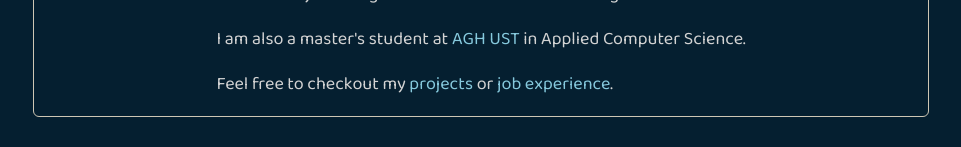
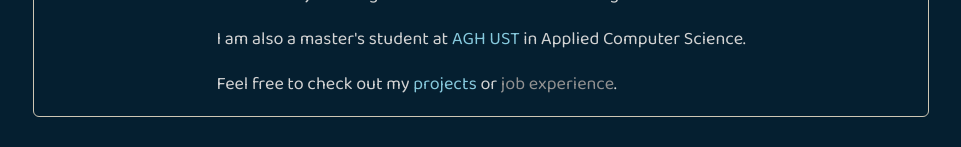
Before and after one commit to vis4rd/vis4rd.github.io, a Vue app: page /home in a window 1280 px wide. Shown: the part 410-557 px from the top of the page, without its empty margins (159-1120 px from the left). Built offline with nearby package versions, Linux system fonts and the light colour scheme.

Commit message:
Simplify NavigationLink to allow its usage outside of NavigationBar

```diff
--- a/src/components/NavigationBar.vue
+++ b/src/components/NavigationBar.vue
@@ -20,6 +20,8 @@
         flex-direction: row;
         place-content: center;
 
+        gap: 1rem;
+
         width: 100%;
 
         margin: 0;
--- a/src/components/NavigationLink.vue
+++ b/src/components/NavigationLink.vue
@@ -28,8 +28,6 @@
 </script>
 
 <template>
-    <!-- TODO: add border and maybe icons? experiment with this -->
-    <div class="nav_link">
     <span class="disabled" v-if="props.disabled" :title="props.tooltip">
         <slot></slot>
     </span>
@@ -42,14 +40,9 @@
     <span class="current" v-else title="You are currently here!">
         <slot></slot>
     </span>
-    </div>
 </template>
 
 <style scoped>
-    .nav_link {
-        padding: 0 0.5rem;
-    }
-
     .disabled {
         color: var(--color-a-disabled);
     }
--- a/src/pages/home/Home.vue
+++ b/src/pages/home/Home.vue
@@ -2,6 +2,7 @@
     import IconLink from "@/components/IconLink.vue";
     import BorderWrapper from "@/components/BorderWrapper.vue";
     import GreetingsSection from "@/components/GreetingsSection.vue";
+    import NavigationLink from "@/components/NavigationLink.vue";
 </script>
 
 <template>
@@ -25,8 +26,10 @@
                 </p>
 
                 <p>
-                    Feel free to checkout my <router-link to="/projects">projects</router-link> or
-                    <router-link to="/experience">job experience</router-link>.
+                    Feel free to check out my <router-link to="/projects">projects</router-link> or
+                    <NavigationLink href="/experience" disabled tooltip="Coming soon!">
+                        job experience</NavigationLink
+                    >.
                 </p>
             </div>
         </BorderWrapper>
```
Lines whose indentation alone changed are shown as unchanged.
